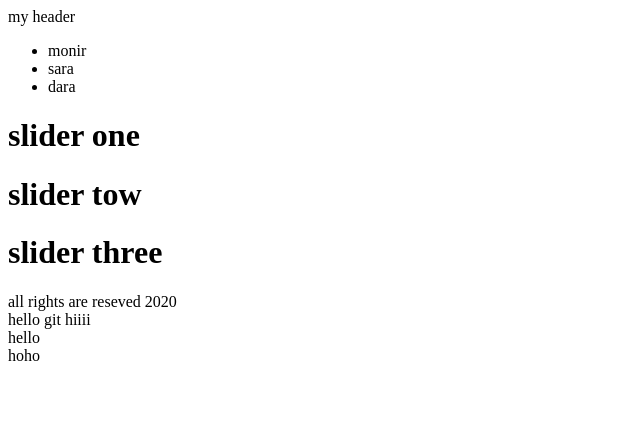
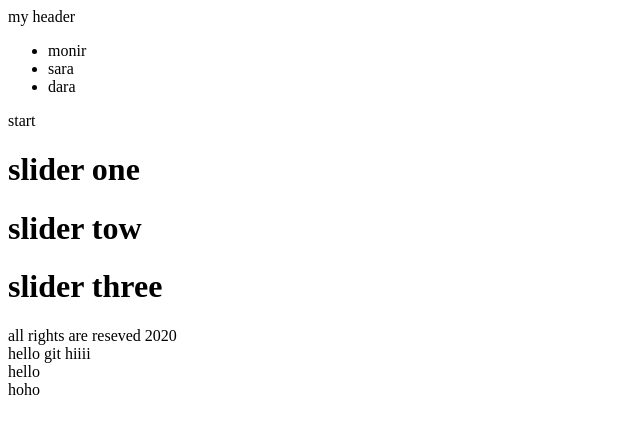
Before and after one commit to monire-shahvelayati/git-Project-one---Copy, a plain HTML site: page index.html in a window 1280 px wide. Shown: the whole page, without its empty margins (0-640 px from the left). Drawn offline with Linux system fonts and the light colour scheme.

Commit message:
p1 added

```diff
--- a/index.html
+++ b/index.html
@@ -22,6 +22,7 @@
 
         </ul>
     </span>
+    <p1>start</p1>
     <div class="slider">
         <h1> slider one</h1>
         <h1> slider tow</h1>
```
